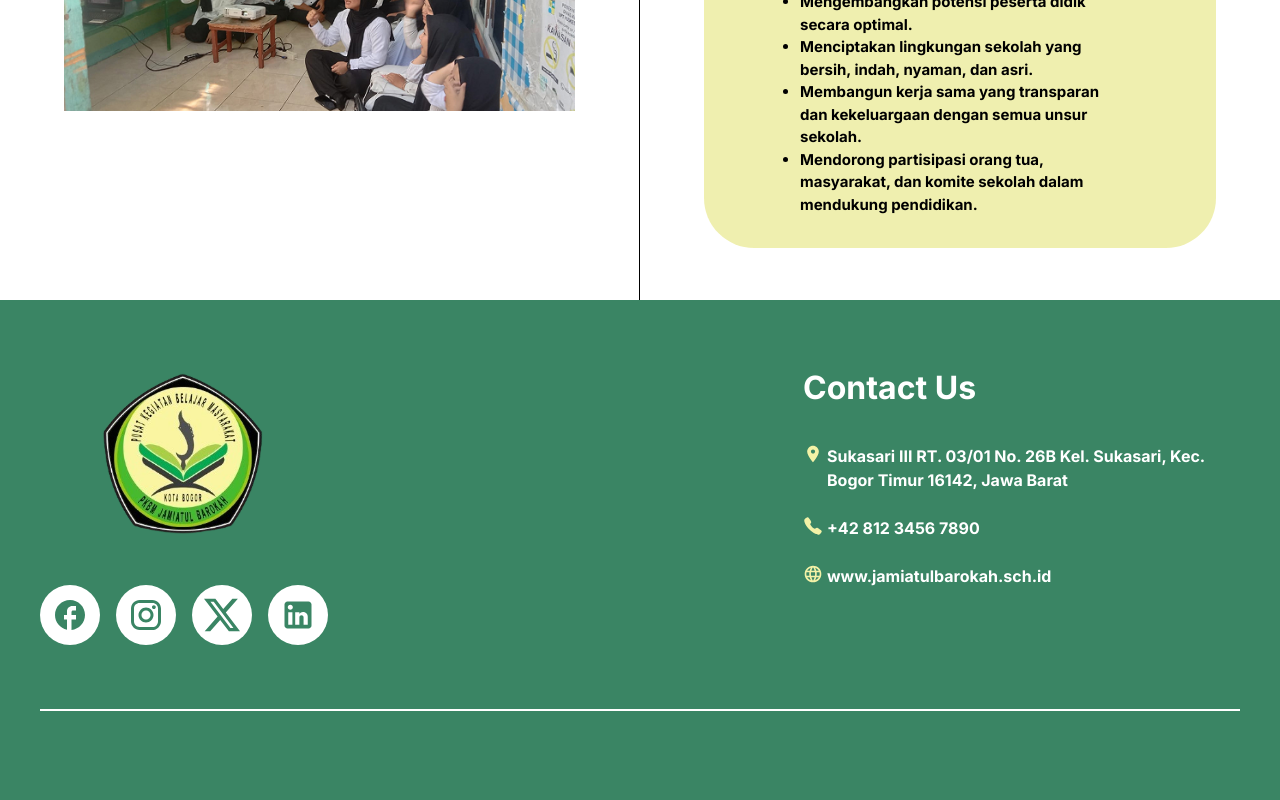
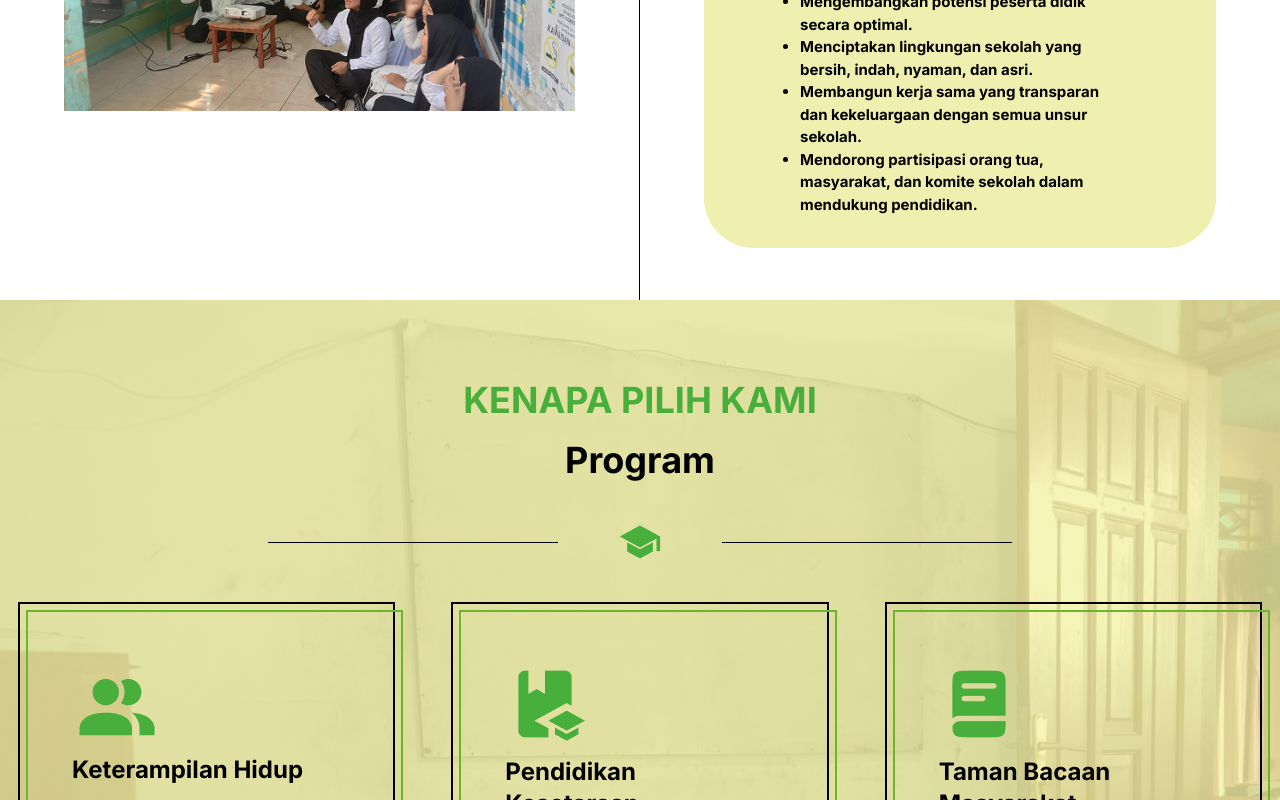
Before and after one commit to kodeintekno-dev/jamiatul-barokah, a Next.js app: page / in a window 1280 px wide. Shown: the part 1476-2276 px from the top of the page. Built offline with nearby package versions, Linux system fonts and the light colour scheme.

Commit message:
fix: place footer in page.tsx instead of layout

```diff
--- a/src/app/layout.tsx
+++ b/src/app/layout.tsx
@@ -1,7 +1,6 @@
 import type { Metadata } from "next";
 import { Inter } from "next/font/google";
 import "./globals.css";
-import Footer from "./component/Footer";
 
 const inter = Inter({
   variable: "--font-inter",
@@ -21,7 +20,7 @@ export default function RootLayout({
 }>) {
   return (
     <html lang="en">
-      <body className={`${inter.variable} antialiased`}>{children}<Footer/></body>
+      <body className={`${inter.variable} antialiased`}>{children}</body>
     </html>
   );
 }
--- a/src/app/page.tsx
+++ b/src/app/page.tsx
@@ -2,7 +2,7 @@ import Navbar from "@/components/Navbar";
 import Hero from "./component/Hero";
 import About from "./component/About";
 import Program from "./component/Program";
-import Program from "./component/Footer";
+import Footer from "./component/Footer";
 
 export default function Home() {
   return (
@@ -11,6 +11,7 @@ export default function Home() {
       <Hero />
       <About />
       <Program />
+      <Footer />
     </>
   );
 }
```
